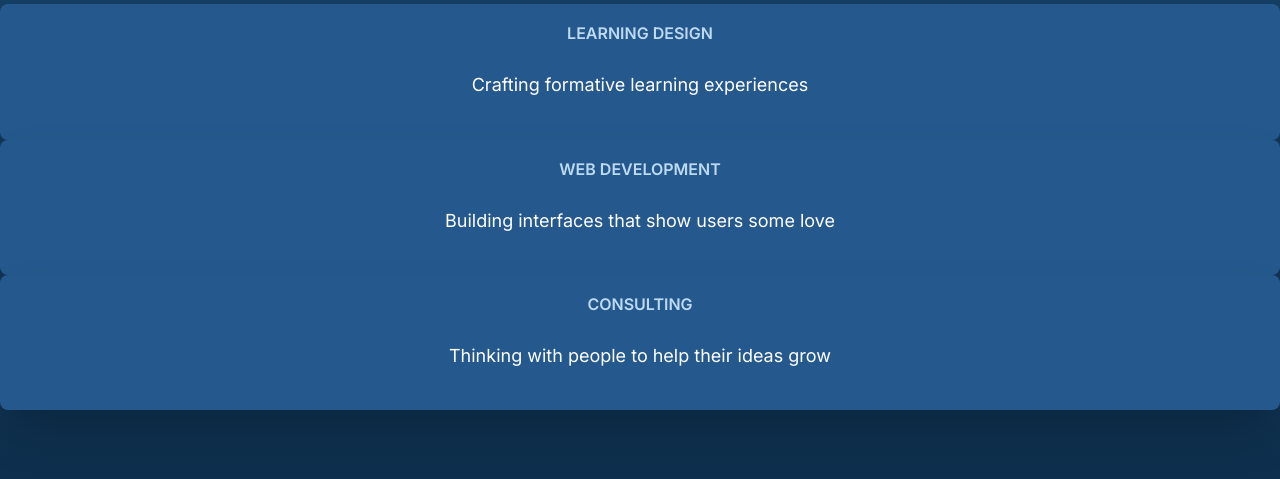
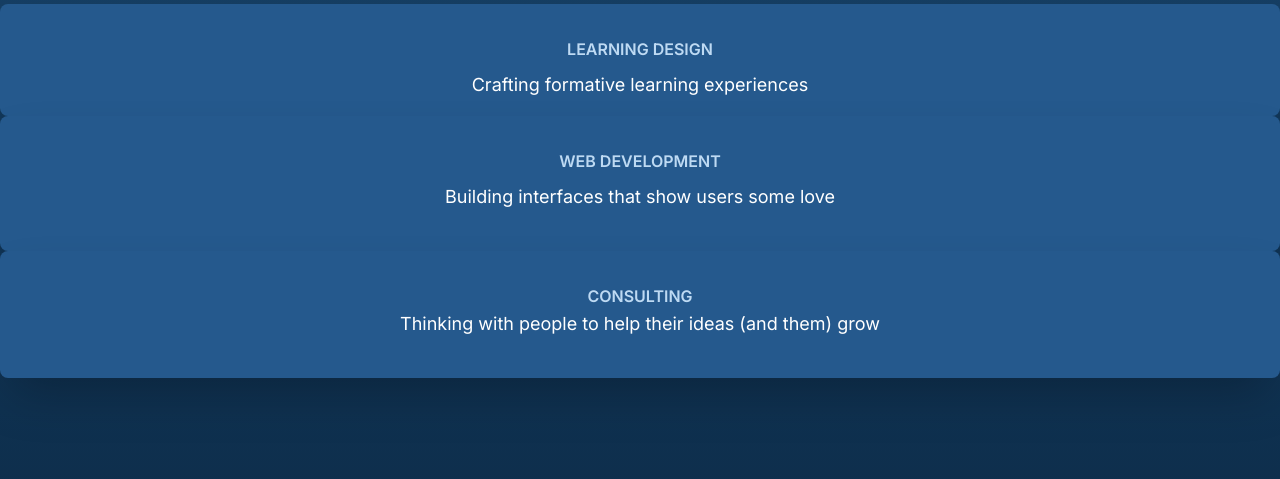
Before and after one commit to tlindgren/timlindgren.com, a Gatsby site: page / in a window 1280 px wide. Shown: the part 126-605 px from the top of the page. Built offline with nearby package versions, Linux system fonts and the light colour scheme; Gatsby itself is replaced by a stand-in of ours.

Commit message:
heading tweaks

```diff
--- a/src/pages/index.js
+++ b/src/pages/index.js
@@ -50,17 +50,16 @@ const IndexPage = () => (
             fontSize={{ base: "3xl", md: "4xl", lg: "2xl", xl: "3xl" }}
             fontWeight="600"
             textTransform="uppercase"
-            mb="4"
+            mb="2"
             color="brand.100"
-            pt="4"
+            pt="8"
           >
             Learning Design
           </Text>
           <Text
             fontSize={{ base: "xl", md: "2xl", lg: "xl", xl: "2xl" }}
             px="6"
-            pb="6"
-            pt="2"
+            pb=""
             color="white"
           >
             Crafting formative learning experiences
@@ -72,9 +71,9 @@ const IndexPage = () => (
             fontSize={{ base: "3xl", md: "4xl", lg: "2xl", xl: "3xl" }}
             fontWeight="600"
             textTransform="uppercase"
-            mb="4"
+            mb="2"
             color="brand.100"
-            pt="4"
+            pt="8"
           >
             Web Development
           </Text>
@@ -82,7 +81,6 @@ const IndexPage = () => (
             fontSize={{ base: "xl", md: "2xl", lg: "xl", xl: "2xl" }}
             px="6"
             pb="6"
-            pt="2"
             color="white"
           >
             Building interfaces that show users some love
@@ -94,9 +92,9 @@ const IndexPage = () => (
             fontSize={{ base: "3xl", md: "4xl", lg: "2xl", xl: "3xl" }}
             fontWeight="600"
             textTransform="uppercase"
-            mb="4"
+            mb="2s"
             color="brand.100"
-            pt="4"
+            pt="8"
           >
             Consulting
           </Text>
@@ -104,10 +102,9 @@ const IndexPage = () => (
             fontSize={{ base: "xl", md: "2xl", lg: "xl", xl: "2xl" }}
             px="6"
             pb="6"
-            pt="2"
             color="white"
           >
-            Thinking with people to help their ideas grow
+            Thinking with people to help their ideas (and them) grow
           </Text>
         </Box>
       </SimpleGrid>
```
